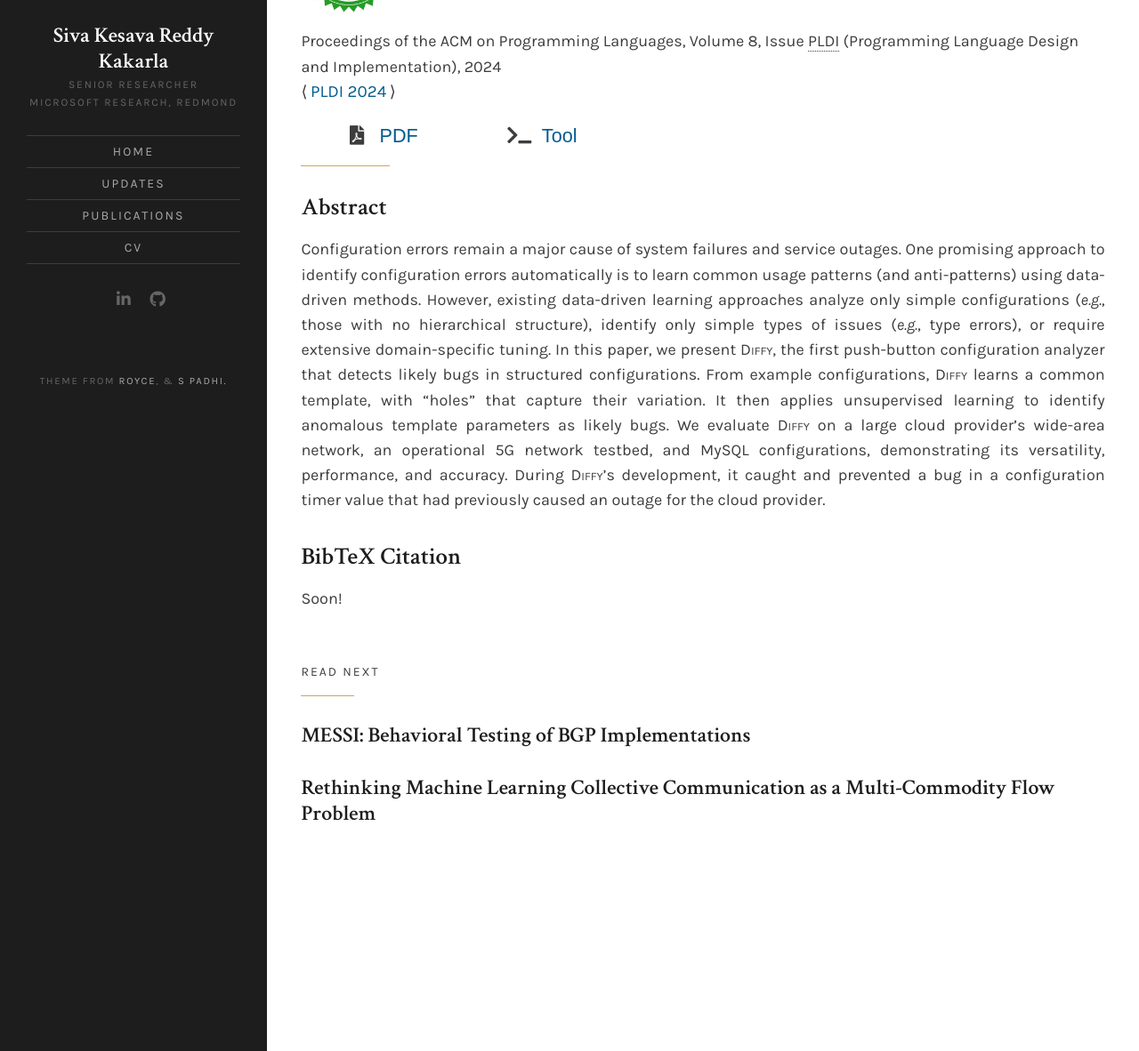
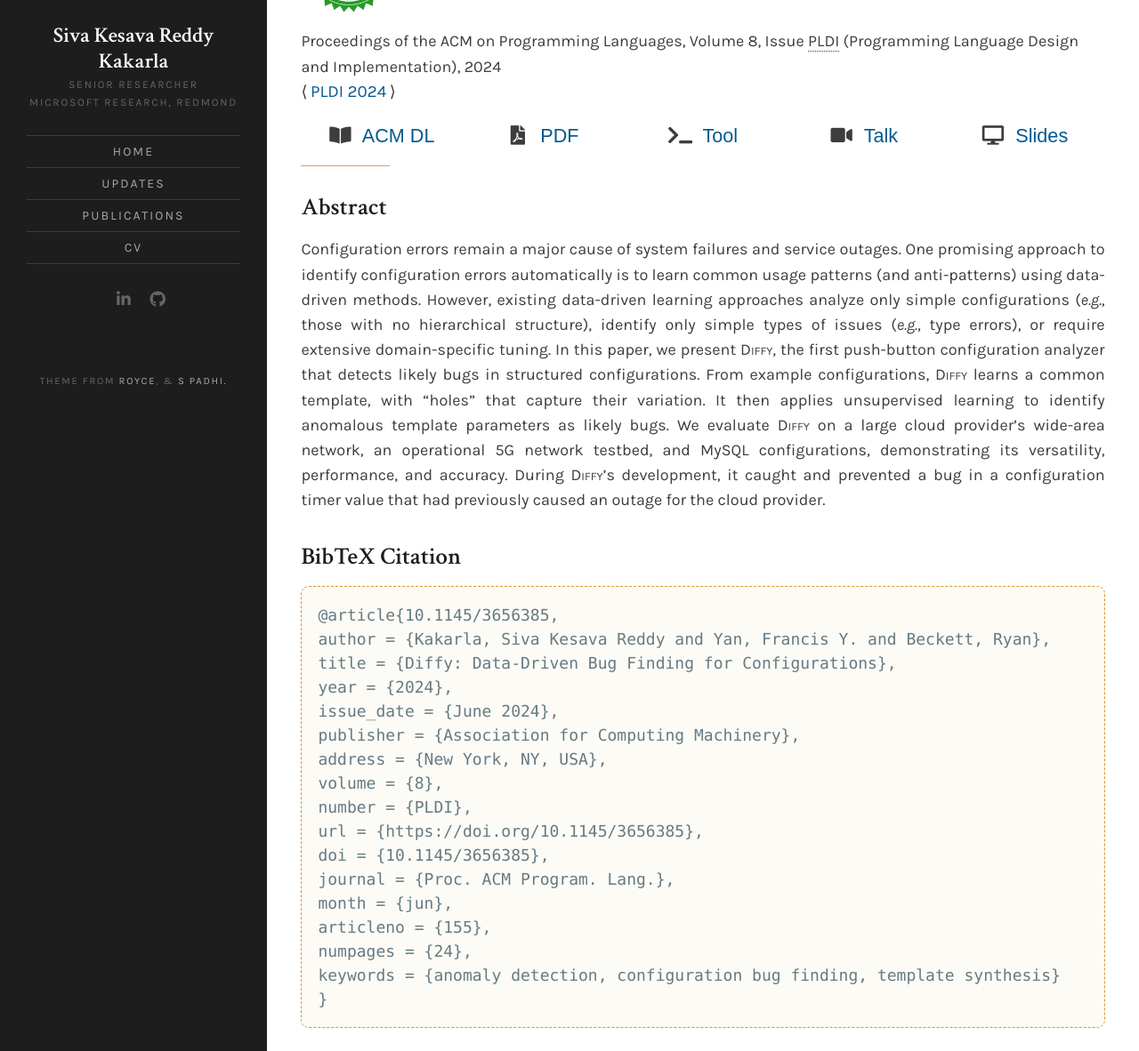
Before and after one commit to SivaKesava1/sivakesava1.github.io, a Jekyll site: the page built from _projects/12-diffy.md, in a window 1280 px wide and 1400 px high, cut to the strip 218-1400 px from the top of the window. Shown: the whole strip at 89% size. Built offline with Jekyll 4.4.1, drawn with Linux system fonts in a browser that asks for light colours; nearby versions of some CDN libraries; a style sheet for code colours, icons or effects is not loaded.

Commit message:
Diffy, TECCL updates

````diff
--- a/_projects/12-diffy.md
+++ b/_projects/12-diffy.md
@@ -6,6 +6,10 @@ sorter: 12
 authors : ['Siva Kesava Reddy Kakarla', '[Francis Y. Yan]', '[Ryan Beckett]']
 
 year: 2024
+
+DOI:
+    target: ACM DL
+    link: 'https://dl.acm.org/doi/10.1145/3656385'
 
 target:
     short: PLDI
@@ -17,6 +21,8 @@ artifact_badges: ['acm_available']
 links:
     PDF: '%BASE_URL%/assets/pdf/pldi24_diffy.pdf'
     Tool: 'https://github.com/microsoft/DiffyConfigAnalyzer'
+    Talk: 'https://www.youtube.com/watch?v=Bwg3jM50K6A'
+    Slides: 'https://1drv.ms/p/c/40b7196834f13e16/IQPgSm7YjAmZRo8A5iHxaNlFAQphx8C6tSevSBdgqu2fVC0'
 
 ---
 
@@ -30,4 +36,22 @@ Configuration errors remain a major cause of system failures and service outages
 
 #### BibTeX Citation
 
-Soon!
+```bibtex {% raw %}
+@article{10.1145/3656385,
+author = {Kakarla, Siva Kesava Reddy and Yan, Francis Y. and Beckett, Ryan},
+title = {Diffy: Data-Driven Bug Finding for Configurations},
+year = {2024},
+issue_date = {June 2024},
+publisher = {Association for Computing Machinery},
+address = {New York, NY, USA},
+volume = {8},
+number = {PLDI},
+url = {https://doi.org/10.1145/3656385},
+doi = {10.1145/3656385},
+journal = {Proc. ACM Program. Lang.},
+month = {jun},
+articleno = {155},
+numpages = {24},
+keywords = {anomaly detection, configuration bug finding, template synthesis}
+}
+{% endraw %} ```
````
Also changed, not shown: _projects/11-messi.md (+2 -0 lines), _projects/13-teccl.md (+23 -4 lines), _updates/2024-06_diffy.md (added, +12 -0 lines), 1 other file.
